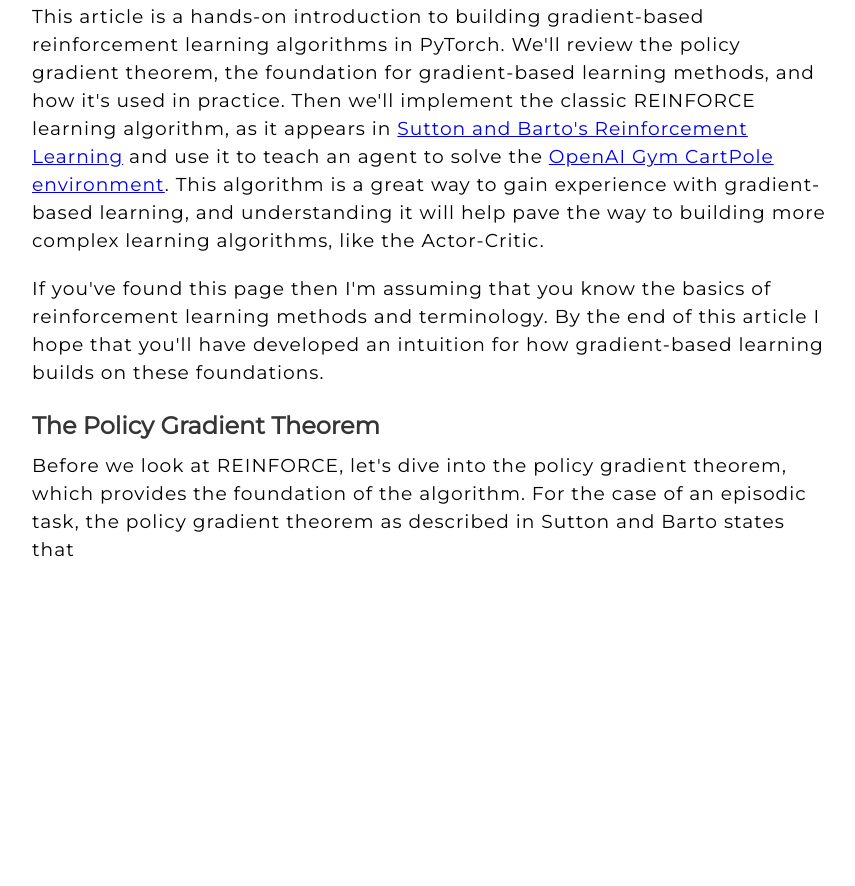
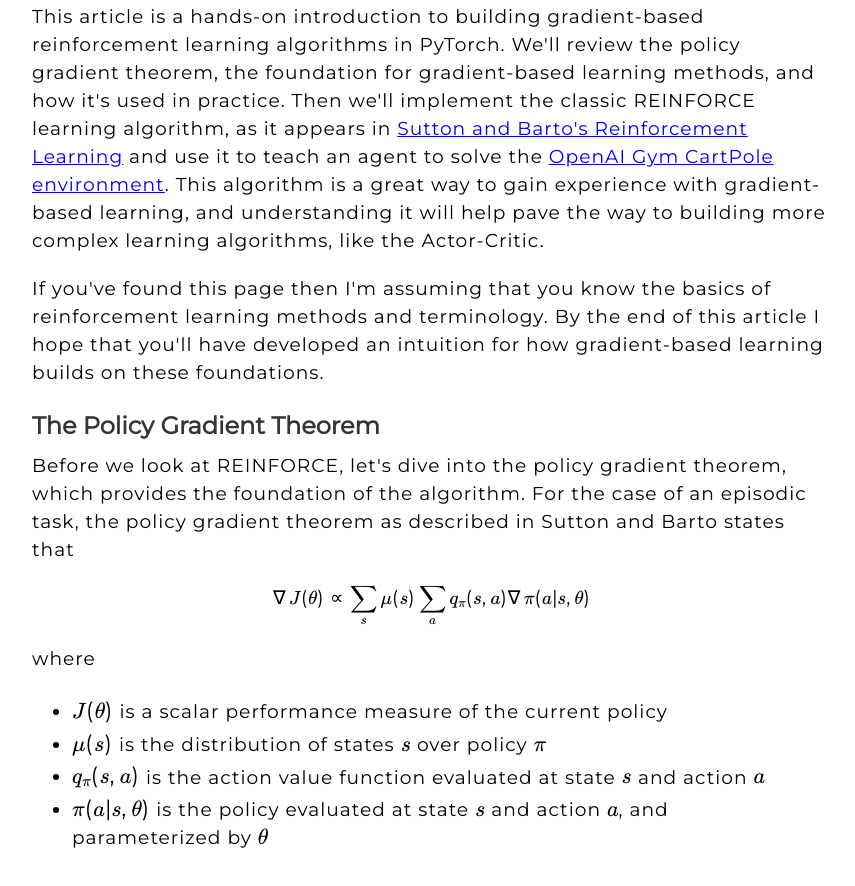
Before and after one commit to MattAlanWright/temp_new_site, a plain HTML site: page articles/pytorch-reinforce/pytorch_reinforce.html in a window 1280 px wide. Shown: the part 236-1122 px from the top of the page, without its empty margins (208-1063 px from the left). Before the commit the page ends 860 px from the top, so only its background shows below. Drawn offline with nearby package versions, Linux system fonts and the light colour scheme.

Commit message:
Added MAthJax

```diff
--- a/articles/pytorch-reinforce/pytorch_reinforce.html
+++ b/articles/pytorch-reinforce/pytorch_reinforce.html
@@ -6,6 +6,10 @@
     <title>A Thinking Rock</title>
     <link href="https://fonts.googleapis.com/css2?family=Montserrat&display=swap" rel="stylesheet">
     <link rel="stylesheet" href="../../styles.css">
+
+    <!-- LaTeX equation support -->
+    <script src="https://polyfill.io/v3/polyfill.min.js?features=es6"></script>
+    <script id="MathJax-script" async src="https://cdn.jsdelivr.net/npm/mathjax@3/es5/tex-mml-chtml.js"></script>
 </head>
 
 <body>
@@ -42,6 +46,18 @@
             </div>
 
             <p>Before we look at REINFORCE, let's dive into the policy gradient theorem, which provides the foundation of the algorithm. For the case of an episodic task, the policy gradient theorem as described in Sutton and Barto states that</p>
+
+            <div class="block-eq">
+                <div>$$\nabla J(\theta) \propto  \sum_s{\mu(s)}\sum_a{q_{\pi}(s,a)\nabla\pi(a|s,\theta)}$$</div>
+            </div>
+
+            <p>where</p>
+            <ul>
+                <li>\(J(\theta)\) is a scalar performance measure of the current policy</li>
+                <li>\(\mu(s)\) is the distribution of states \(s\) over policy \(\pi\)</li>
+                <li>\(q_{\pi}(s,a)\) is the action value function evaluated at state \(s\) and action \(a\)</li>
+                <li>\(\pi(a|s,\theta)\) is the policy evaluated at state \(s\) and action \(a\), and parameterized by \(\theta\)</li>
+            </ul>
         </div>
     </div>
 
--- a/styles.css
+++ b/styles.css
@@ -159,3 +159,18 @@ nav {
     font-size: 14pt;
     margin-bottom: 20px;
 }
+
+.article-body ul {
+    width: 90%;
+    margin: auto;
+}
+
+.article-body li {
+    letter-spacing: 1px;
+    line-height: 1.5em;
+    font-size: 14pt;
+}
+
+.block-eq {
+    text-align: center;
+}
```
